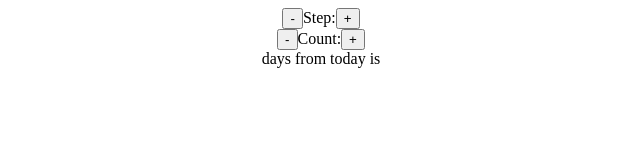
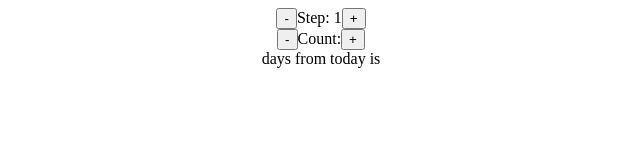
Before and after one commit to madelynrr/challenge-date-counter, a React (Create React App) app: page / in a window 1280 px wide. Shown: the top 160 px of the page, without its empty margins (319-959 px from the left). Built offline with nearby package versions, Linux system fonts and the light colour scheme.

Commit message:
Set up state for step, setStep

```diff
--- a/src/App.js
+++ b/src/App.js
@@ -1,3 +1,5 @@
+import { useState } from "react";
+
 export default function App() {
   return (
     <div>
@@ -7,6 +9,8 @@ export default function App() {
 }
 
 function Counter() {
+  const [step, setStep] = useState(1);
+
   return (
     <div
       style={{
@@ -16,9 +20,9 @@ function Counter() {
       }}
     >
       <div>
-        <button>-</button>
-        Step:
-        <button>+</button>
+        <button onClick={() => setStep((s) => s - 1)}>-</button>
+        Step: {step}
+        <button onClick={() => setStep((s) => s + 1)}>+</button>
       </div>
       <div>
         <button>-</button>
```
